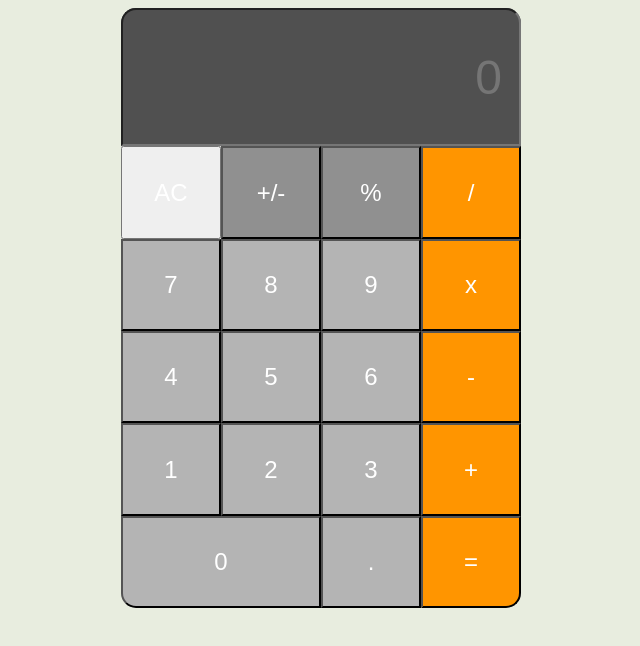
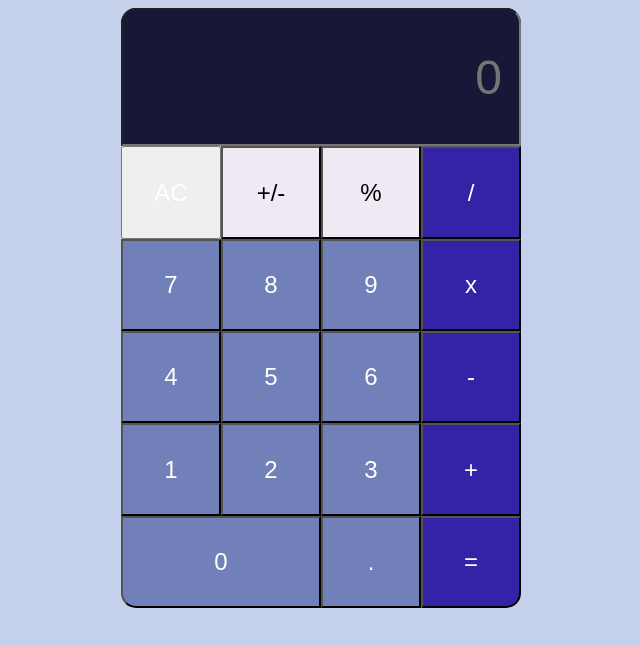
Before and after one commit to ValentinaValverde/calculatorExercise, a plain HTML site: page index.html in a window 1280 px wide. Shown: the whole page, without its empty margins (319-959 px from the left). Drawn offline with Linux system fonts and the light colour scheme.

Commit message:
Put a little bit of JavaScript.

```diff
--- a/index.html
+++ b/index.html
@@ -1,11 +1,13 @@
 <!DOCTYPE html>
 <html lang="en">
+
 <head>
     <meta charset="UTF-8">
     <meta name="viewport" content="width=device-width, initial-scale=1.0">
     <title>Document</title>
-    <link rel="stylesheet" href="styles/styles.css"/>
+    <link rel="stylesheet" href="styles/styles.css" />
 </head>
+
 <body>
     <div class="calcMain">
         <div class="header">
@@ -13,30 +15,32 @@
         </div>
 
         <button type="submit">AC</button>
-        <button type="button" class="topThree">+/-</button>
-        <button type="button" class="topThree">%</button>
-        <button type="button" class="operations divide">/</button>
+        <button type="button" class="button topThree">+/-</button>
+        <button type="button" class="button topThree">%</button>
+        <button type="button" class="button operations divide">/</button>
 
-        <button type="button" class="numbers seven">7</button>
-        <button type="button" class="numbers eight">8</button>
-        <button type="button" class="numbers nine">9</button>
-        <button type="button" class="operations mult">x</button>
+        <button type="button" id="numSeven" value=7 class="button numbers seven">7</button>
+        <button type="button" id="numEight" value=8 class="button numbers eight">8</button>
+        <button type="button" id="numNine" value=9 class="button numbers nine">9</button>
+        <button type="button" class="button operations mult">x</button>
 
-        <button type="button" class="numbers four">4</button>
-        <button type="button" class="numbers five">5</button>
-        <button type="button" class="numbers six">6</button>
-        <button type="button" class="operations minus">-</button>
+        <button type="button" id="numFour" value=4 class="button numbers four">4</button>
+        <button type="button" id="numFive" value=5 class="button numbers five">5</button>
+        <button type="button" id="numSix" value=6 class="button numbers six">6</button>
+        <button type="button" class="button operations minus">-</button>
 
-        <button type="button" class="numbers one">1</button>
-        <button type="button" class="numbers two">2</button>
-        <button type="button" class="numbers three">3</button>
-        <button type="button" class="operations plus">+</button>
+        <button type="button" id="numOne" value=1 class="button numbers one">1</button>
+        <button type="button" id="numTwo" value=2 class="button numbers two">2</button>
+        <button type="button" id="numThree" value=3 class="button numbers three">3</button>
+        <button type="button" class="button operations plus">+</button>
 
-        <button type="button" class="numbers zero">0</button>
-        <button type="button" class="numbers dot">.</button>
-        <button type="button" class="operations equal">=</button>
+        <button type="button" id="numZero" value=0 class="button numbers zero">0</button>
+        <button type="button" class="button numbers dot">.</button>
+        <button type="button" class="button operations equal">=</button>
 
     </div>
 
 </body>
+<script src="scripts/scripts.js"></script>
+
 </html>
--- a/scripts/scripts.js
+++ b/scripts/scripts.js
@@ -0,0 +1,22 @@
+
+
+const numOne = document.getElementById('numOne').value;
+const numTwo = document.getElementById('numTwo').value;
+const numThree = document.getElementById('numThree').value;
+const numFour = document.getElementById('numFour').value;
+const numFive = document.getElementById('numFive').value;
+const numSix = document.getElementById('numSix').value;
+const numSeven = document.getElementById('numSeven').value;
+const numEight = document.getElementById('numEight').value;
+const numNine = document.getElementById('numNine').value;
+const numZero = document.getElementById('numZero').value;
+
+const button = document.querySelectorAll('.button');
+
+const pushNum = (a) => {
+    console.log(a);
+}
+
+button.forEach((b) => b.addEventListener('click', function(){
+    pushNum(numZero);
+}))
--- a/styles/styles.css
+++ b/styles/styles.css
@@ -11,7 +11,7 @@ html {
 
   body {
     font-family: Helvetica;
-    background: #e8eddf;
+    background: #c5d1eb;
     display: flex;
     justify-content: center;
     flex-direction: row;
@@ -39,7 +39,7 @@ html {
 
 
 .header{
-    background-color: #505050;
+    background-color: #171738;
     grid-area: header;
     width: 100%;
     height: 100%;
@@ -55,15 +55,17 @@ input[type='number']{
 }
 
 .topThree{
-    background-color: #909090;
+    background-color: #efe9f4;
+    color: black;
 }
 
 .operations{
-    background-color: #ff9500;
+    background-color: #3423a6;
 }
 
 .numbers{
-    background-color: #b4b4b4;
+    background-color: #7180b9;
+
 }
 
 button{
```
